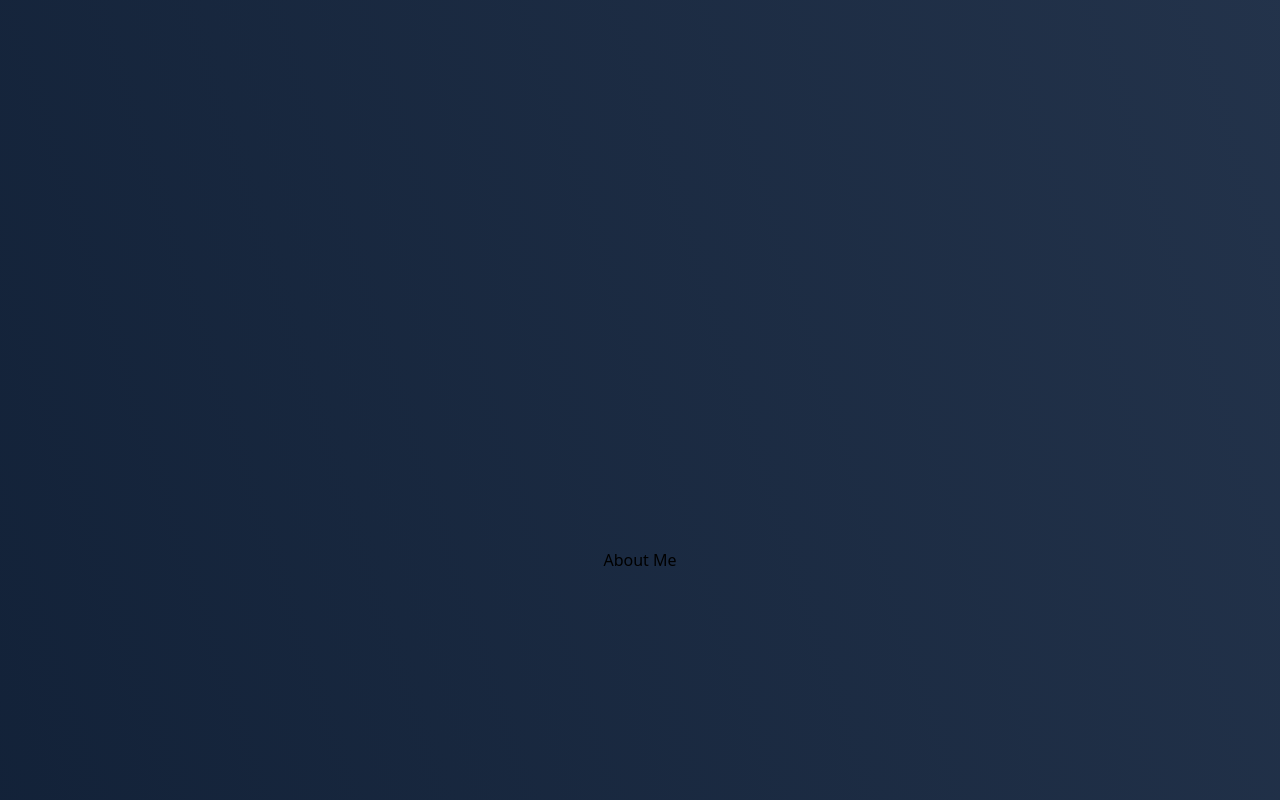
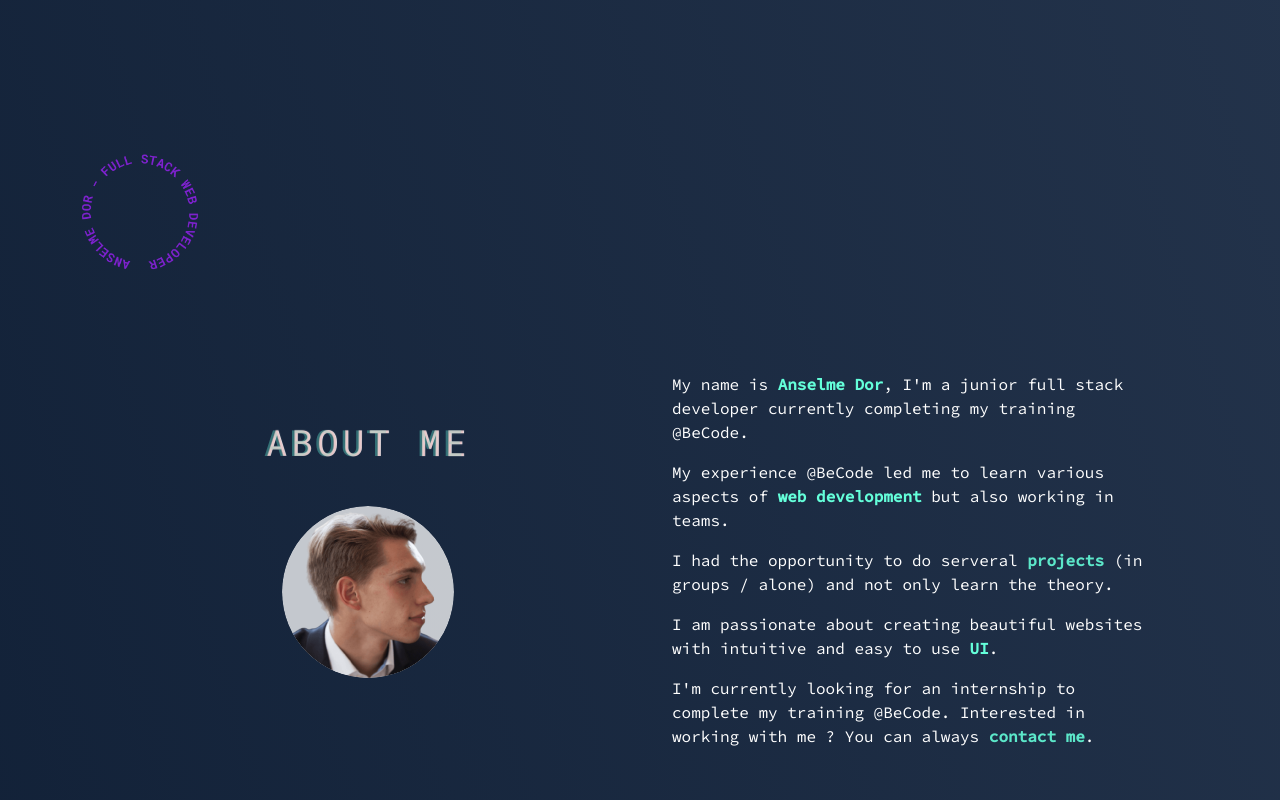
Before and after one commit to LeAnsman/Portfolio, a React (Vite) app: page / in a window 1280 px wide. Shown: the part 640-1440 px from the top of the page. Built offline with nearby package versions, Linux system fonts and the light colour scheme.

Commit message:
Adding about section

```diff
--- a/src/pages/About.jsx
+++ b/src/pages/About.jsx
@@ -1,14 +1,83 @@
 import { Player } from "@lottiefiles/react-lottie-player";
-import React from "react";
+import React, { useEffect } from "react";
 import { Parallax } from "react-scroll-parallax";
+import AOS from "aos";
+import "aos/dist/aos.css";
 
 export default function About() {
+  useEffect(() => {
+    AOS.init();
+  });
   return (
     <section
       className="min-h-screen flex flex-col justify-center items-center"
       id="about"
     >
-      <h4>About Me</h4>
+      <div className="grid grid-cols-1 sm:grid-cols-2 text-white text-left gap-16">
+        <div className="flex flex-col justify-center items-center gap-16 font-roboto uppercase text-4xl ">
+          <div data-aos="fade-down">
+            <h4 className="glitch">About Me</h4>
+            <h4 className="glitch">About Me</h4>
+            <h4 className="glitch">About Me</h4>
+          </div>
+          <div className="shine" data-aos="fade-down">
+            <figure className="rounded-full overflow-hidden w-1/2 mx-auto">
+              <img
+                src="/assets/Anselme.png"
+                alt=""
+                className="bg-white/75 rounded-full"
+              />
+            </figure>
+          </div>
+        </div>
+        <div className="font-sourceCodePro flex flex-col gap-4">
+          <p data-aos="fade-up">
+            My name is{" "}
+            <span className="font-bold text-secondary">Anselme Dor</span>, I'm a
+            junior full stack developer currently completing my training
+            @BeCode.
+          </p>
+          <p data-aos="fade-up">
+            My experience @BeCode led me to learn various aspects of{" "}
+            <span className="font-bold text-secondary">web development</span>{" "}
+            but also working in teams.
+          </p>
+          <p data-aos="fade-up">
+            I had the opportunity to do serveral{" "}
+            <a
+              href="#work"
+              className="hover-underline-animation font-bold text-secondary animate-pulse"
+            >
+              projects
+            </a>{" "}
+            (in groups / alone) and not only learn the theory.
+          </p>
+          <p data-aos="fade-up">
+            I am passionate about creating beautiful websites with intuitive and
+            easy to use <span className="font-bold text-secondary">UI</span>.
+          </p>
+          <p data-aos="fade-up">
+            I'm currently looking for an internship to complete my training
+            @BeCode. Interested in working with me ? You can always{" "}
+            <a
+              href="#contact"
+              className="hover-underline-animation font-bold text-secondary animate-pulse"
+            >
+              contact me
+            </a>
+            .
+          </p>
+        </div>
+      </div>
+      <div className="hidden absolute lg:flex left-20">
+        <Parallax speed={-20}>
+          <img
+            src="/assets/RoundTextPurple.png"
+            alt="Round text"
+            className="w-[30%] animate-spinSlow"
+          />
+        </Parallax>
+      </div>
     </section>
   );
 }
```
